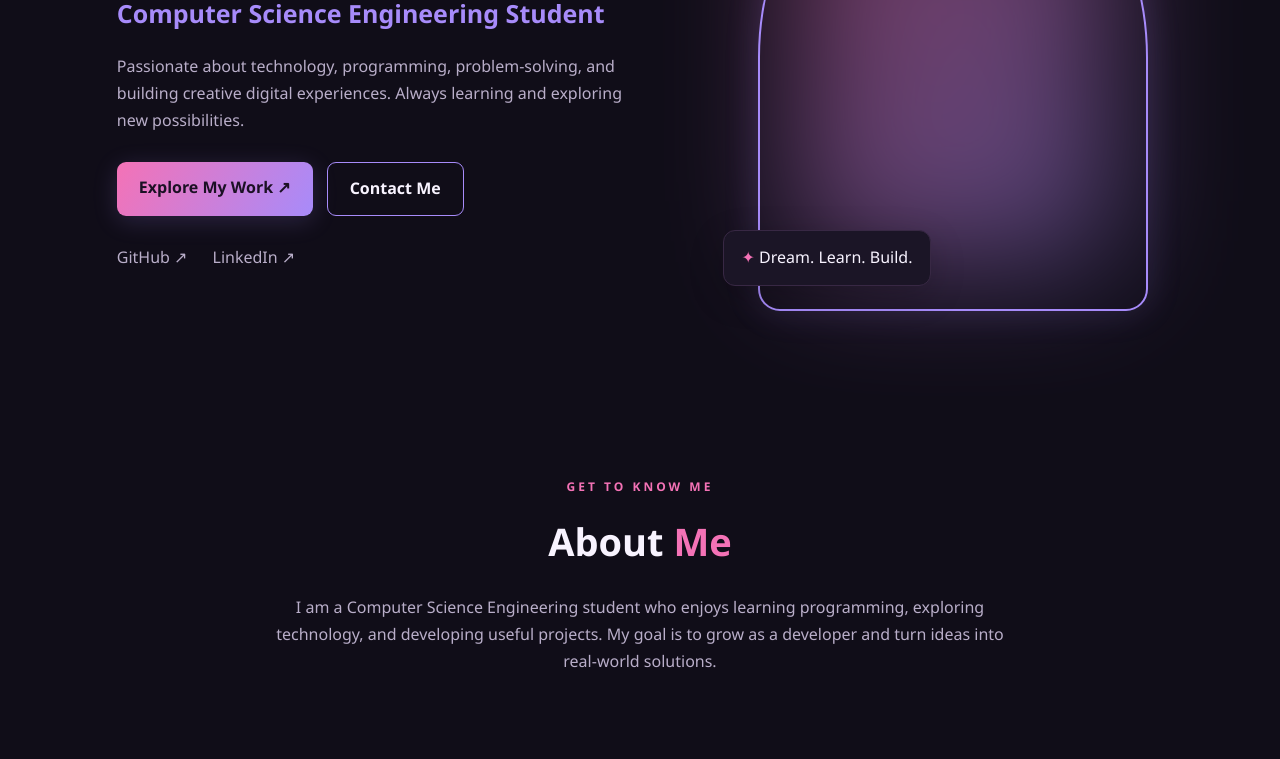
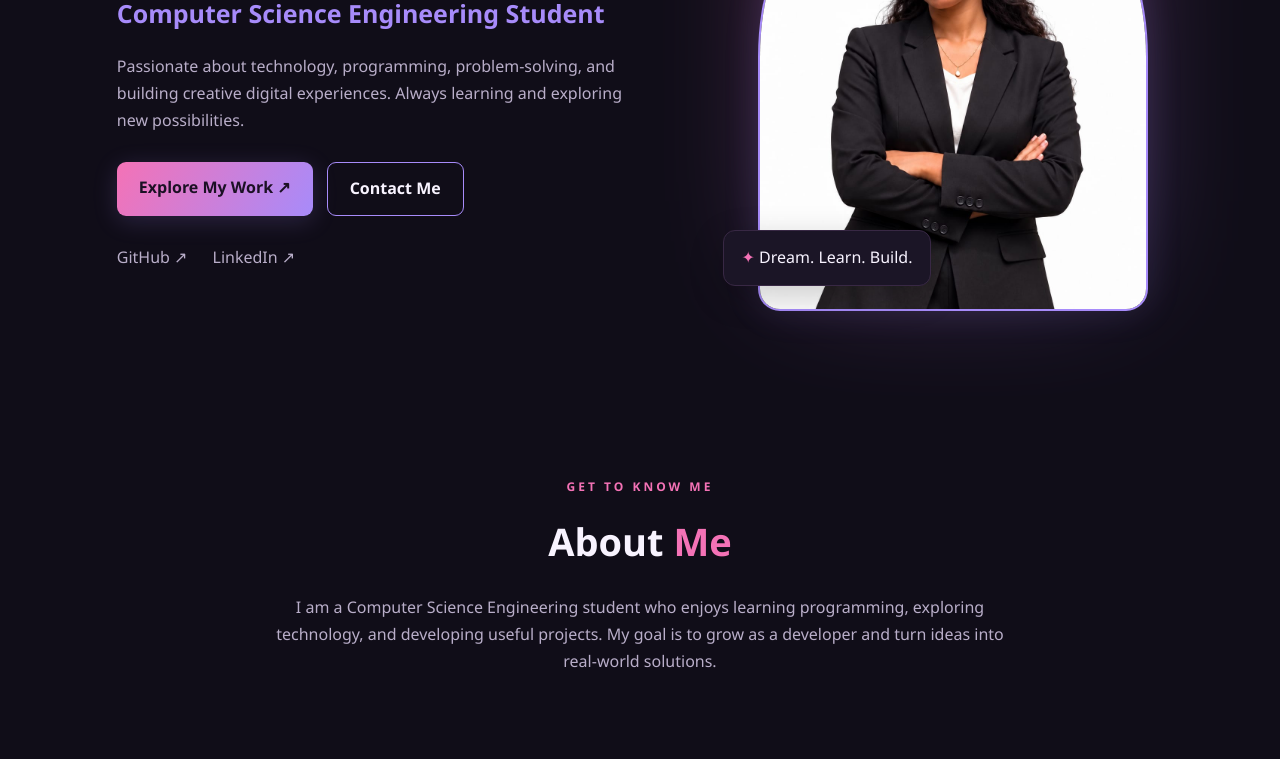
Before and after one commit to yamuna-dev-dev/my-portpolio.1, a plain HTML site: page index.html in a window 1280 px wide. Shown: the part 341-1100 px from the top of the page. Drawn offline with Linux system fonts and the light colour scheme.

Commit message:
Update index.html

```diff
--- a/index.html
+++ b/index.html
@@ -59,7 +59,7 @@
 
             <div class="hero-image">
                 <div class="image-glow"></div>
-                <img src="images/profile portpolio.png"
+                <img src="profile portpolio.png"
                      alt="Yamuna - Portfolio profile photo">
                 <div class="floating-card">
                     <span>✦</span> Dream. Learn. Build.
```
